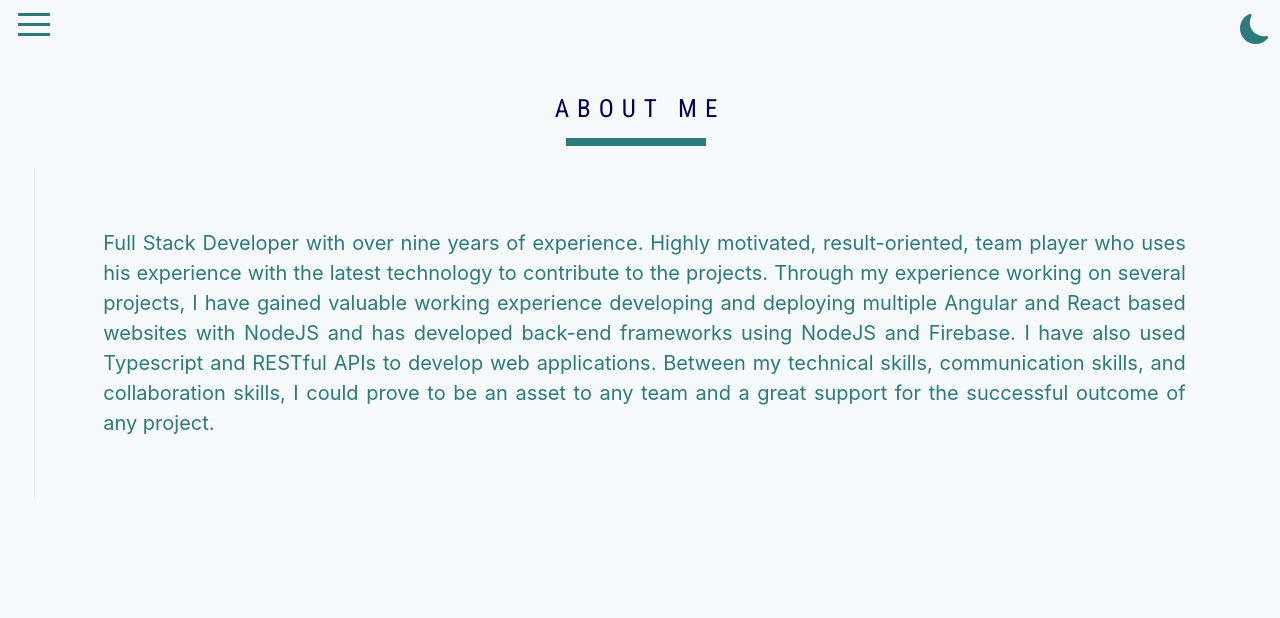
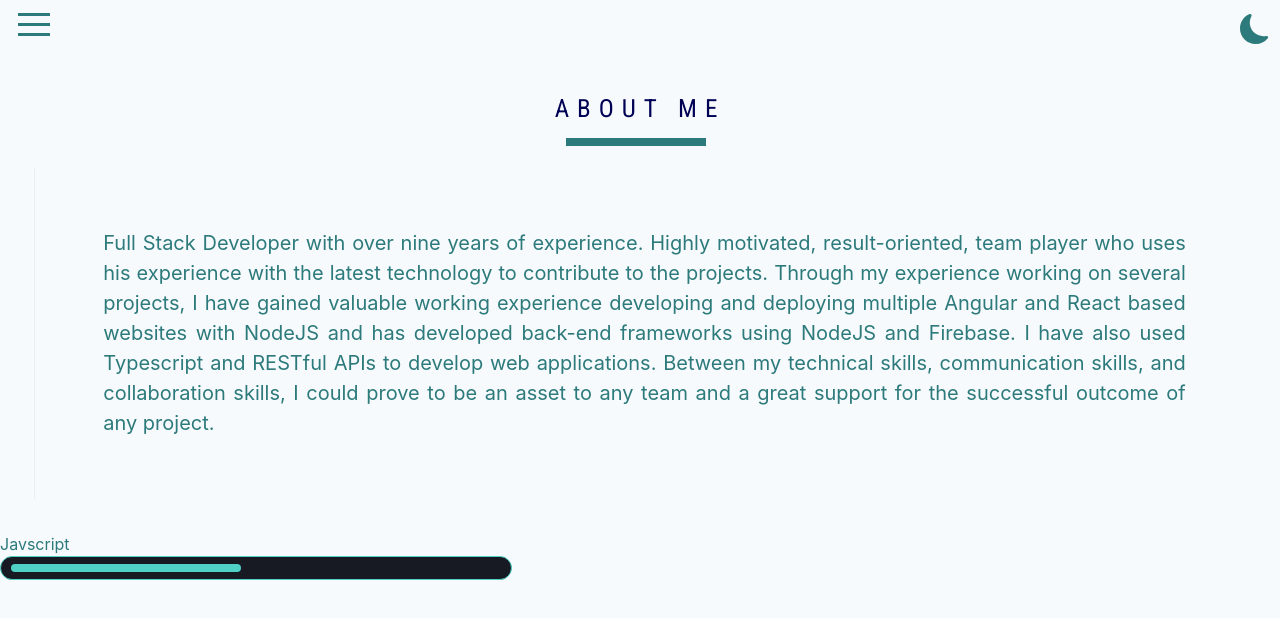
Before and after one commit to Brutalvik/portfolio, a React (Create React App) app: page /about in a window 1280 px wide. Shown: the top 618 px of the page. Built offline with nearby package versions, Linux system fonts and the light colour scheme; a web font is replaced by a local one.

Commit message:
Added custom animated progress bar UI

```diff
--- /dev/null
+++ b/src/UI/ProgressBar/ProgressBar.module.css
@@ -0,0 +1,41 @@
+@import url("../../App.module.css");
+
+.container {
+  height: 3vh;
+  width: 40%;
+}
+
+.progress {
+  width: 100%;
+  background-color: var(--dark-background);
+  border: 1px solid var(--dark-text);
+  border-radius: 20px;
+  height: 3vh;
+  display: flex;
+  justify-content: left;
+  align-items: center;
+}
+
+.innerprogress {
+  background-color: var(--dark-text);
+  height: 1vh;
+  margin: 0px 10px 0px 10px;
+  border-radius: 20px;
+  animation-name: slide-in;
+  animation-duration: 1s;
+  animation-timing-function: ease-in-out;
+  animation-fill-mode: forwards;
+}
+
+.innerprogress.stroke {
+  stroke: var(--dark-text) !important;
+}
+
+@keyframes slide-in {
+  from {
+    transform: translateX(-100%);
+  }
+  to {
+    transform: translateX(var(width, 0));
+  }
+}
--- /dev/null
+++ b/src/UI/ProgressBar/ProgressBar.tsx
@@ -0,0 +1,24 @@
+import { FC } from "react";
+import styles from "./ProgressBar.module.css";
+import { useAppSelector } from "app/hooks";
+import { ProgressBarInterface } from "features/interfaces";
+
+const ProgressBar: FC<ProgressBarInterface> = ({ width }) => {
+  const { darkMode } = useAppSelector((state) => state.theme);
+  const inLineStyle = (definedWidth: string) => {
+    return { width: definedWidth };
+  };
+  return (
+    <div className={styles.container}>
+      <label>Javscript</label>
+      <div className={styles.progress}>
+        <div
+          className={`${styles.innerprogress} ${width ? "stroke" : ""}`}
+          style={{ width: `${width}` }}
+        ></div>
+      </div>
+    </div>
+  );
+};
+
+export default ProgressBar;
--- a/src/components/About/About.tsx
+++ b/src/components/About/About.tsx
@@ -4,6 +4,7 @@ import styles from "./About.module.css";
 import { aboutMeDescription } from "features/constants";
 import { Divider, Stack, Text } from "@chakra-ui/react";
 import Name from "UI/Name/Name";
+import ProgressBar from "UI/ProgressBar/ProgressBar";
 
 const About: FC = () => {
   return (
@@ -17,6 +18,9 @@ const About: FC = () => {
           <Text className={styles.text}>{aboutMeDescription}</Text>
         </Stack>
       </div>
+      <div>
+        <ProgressBar width="45%" />
+      </div>
     </Suspense>
   );
 };
--- a/src/features/constants.ts
+++ b/src/features/constants.ts
@@ -8,3 +8,8 @@ export const sequenceData = [
 ];
 
 export const aboutMeDescription = `Full Stack Developer with over nine years of experience. Highly motivated, result-oriented, team player who uses his experience with the latest technology to contribute to the projects. Through my experience working on several projects, I have gained valuable working experience developing and deploying multiple Angular and React based websites with NodeJS and has developed back-end frameworks using NodeJS and Firebase. I have also used Typescript and RESTful APIs to develop web applications. Between my technical skills, communication skills, and collaboration skills, I could prove to be an asset to any team and a great support for the successful outcome of any project.`;
+
+export const skills = [
+  { type: "Java", level: 85 },
+  { type: "Javascript", level: 75 },
+];
--- a/src/features/interfaces.ts
+++ b/src/features/interfaces.ts
@@ -33,3 +33,7 @@ export interface CustomInputInterface {
   touched?: boolean;
   name?: string;
 }
+
+export interface ProgressBarInterface {
+  width: string;
+}
```
